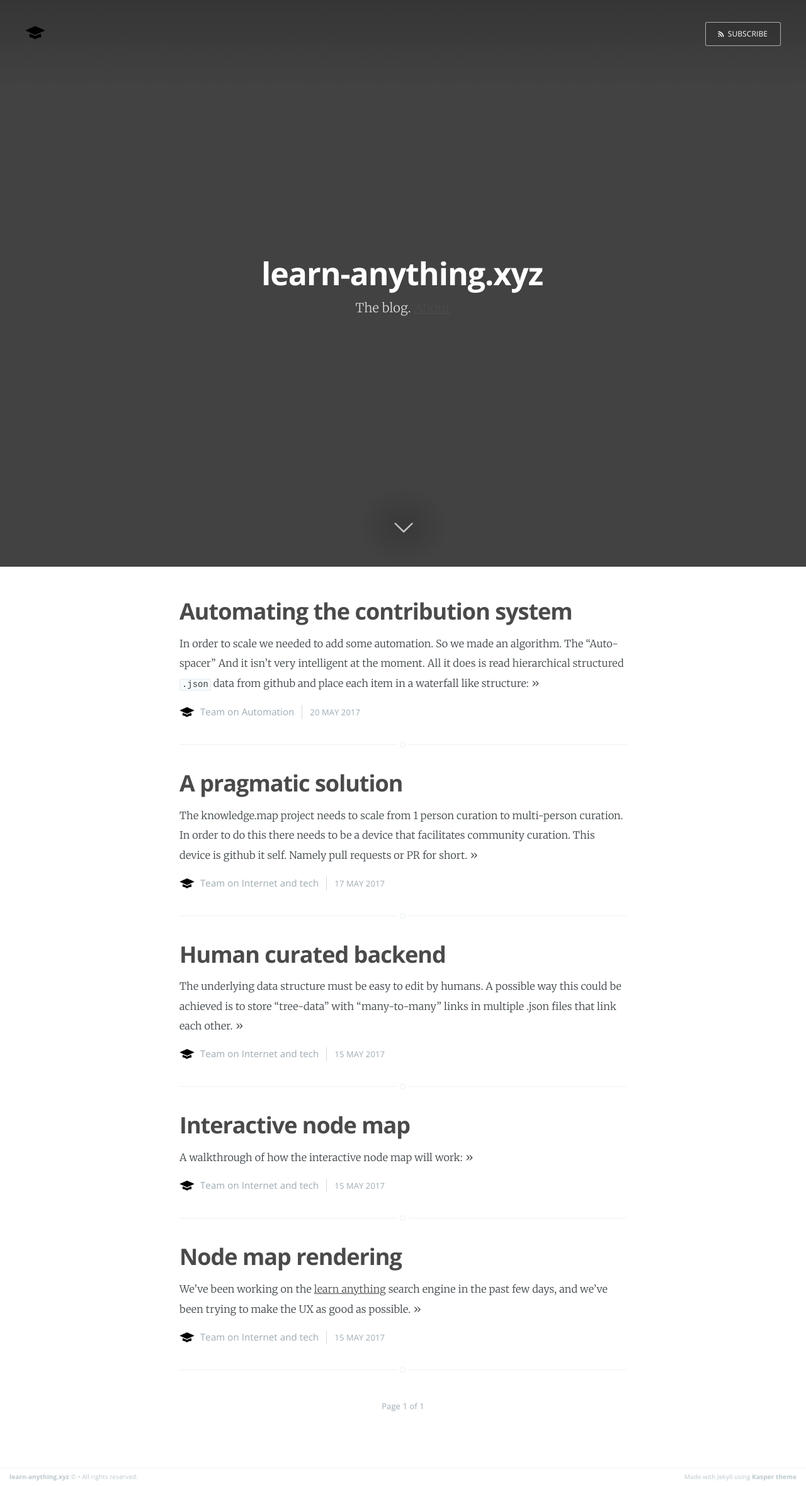
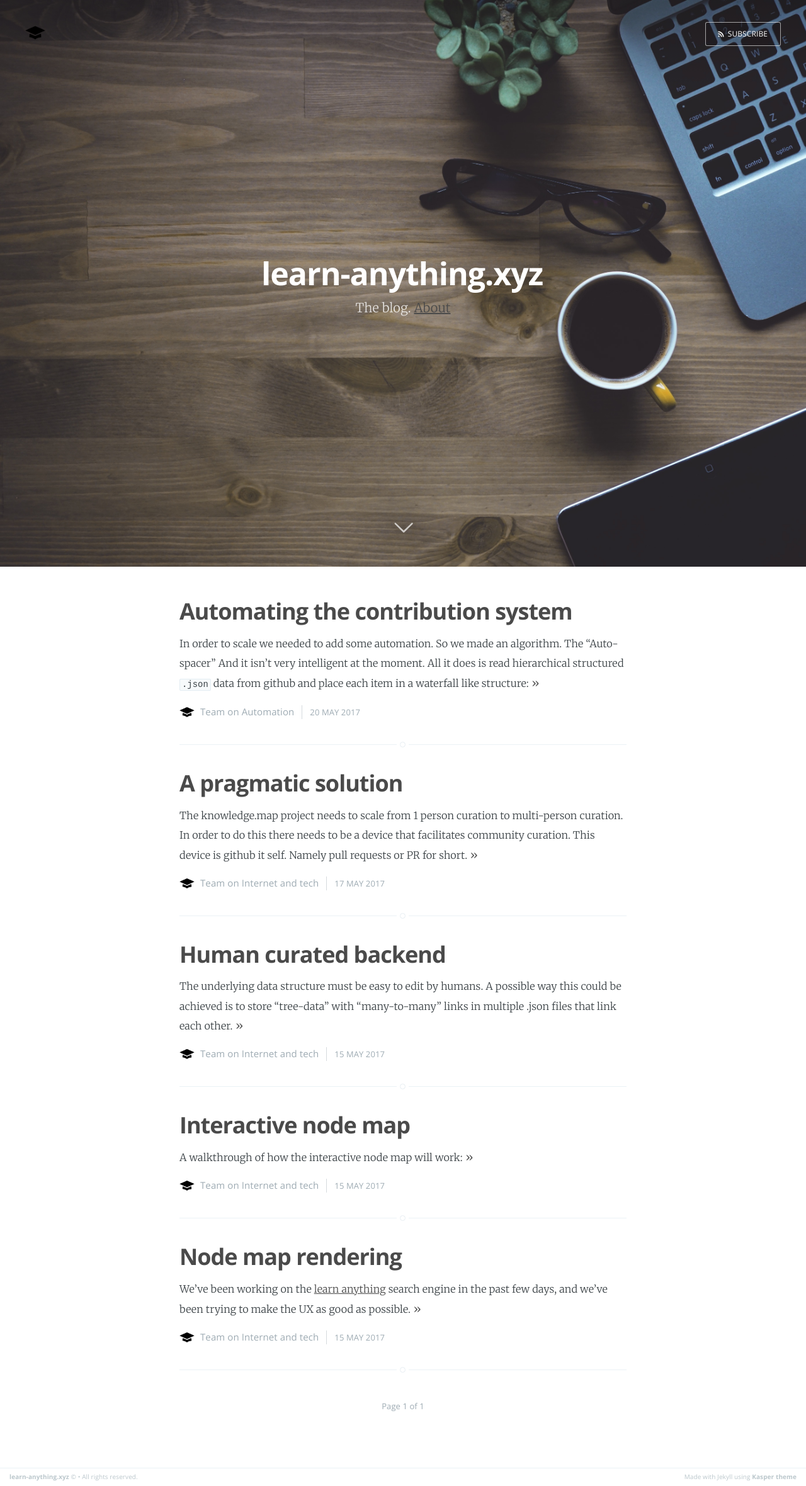
Before and after one commit to jeffreyyoung/learn-anything.github.io, a Jekyll site: the page built from index.html, in a window 1280 px wide. Shown: the whole page at 63% size. Built offline with Jekyll 4.4.1, drawn with Linux system fonts in a browser that asks for light colours; the list of posts is cut into pages by our own code.

Commit message:
Update index.html

```diff
--- a/index.html
+++ b/index.html
@@ -1,7 +1,7 @@
 ---
 layout: default
 title: Home
-cover: /assets/images/800_600_grey-01.png
+cover: /assets/images/StockSnap_DWLWL9USBG.jpg
 about: 'about.html'
 logo: /assets/images/profile.png
 ---
```
